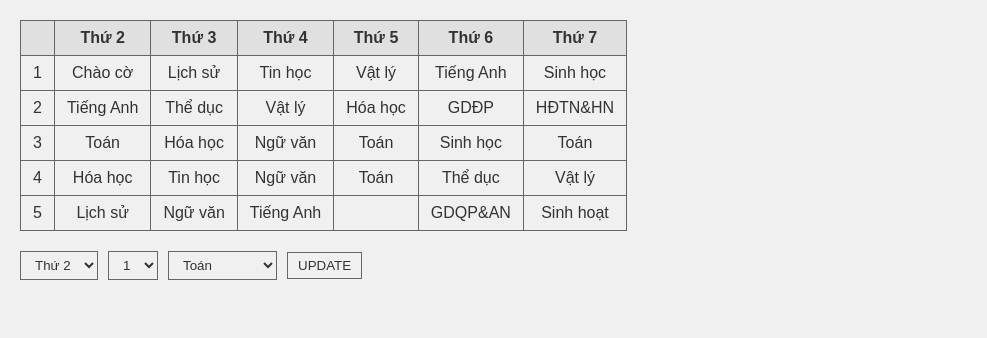
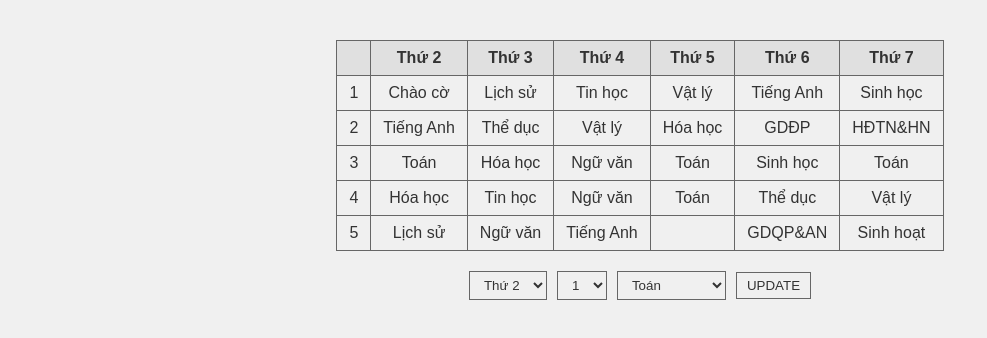
Before and after one commit to dtdong08/tkb, a plain HTML site: page index.html in a window 1280 px wide. Shown: the whole page, without its empty margins (0-987 px from the left). Drawn offline with Linux system fonts and the light colour scheme.

Commit message:
0.0.2
center the divs

```diff
--- a/styles.css
+++ b/styles.css
@@ -10,11 +10,15 @@ body {
     color: var(--text-color);
     font-family: Arial, sans-serif;
     margin: 20px;
+    display: flex;
+    flex-direction: column;
+    align-items: center;
+    min-height: 100vh;
 }
 
 table {
     border-collapse: collapse;
-    margin-bottom: 20px;
+    margin: 20px auto;
 }
 
 th, td {
@@ -32,6 +36,9 @@ th {
     display: flex;
     gap: 10px;
     align-items: center;
+    justify-content: center;
+    width: 100%;
+    max-width: 600px;
 }
 
 select, button {
```
